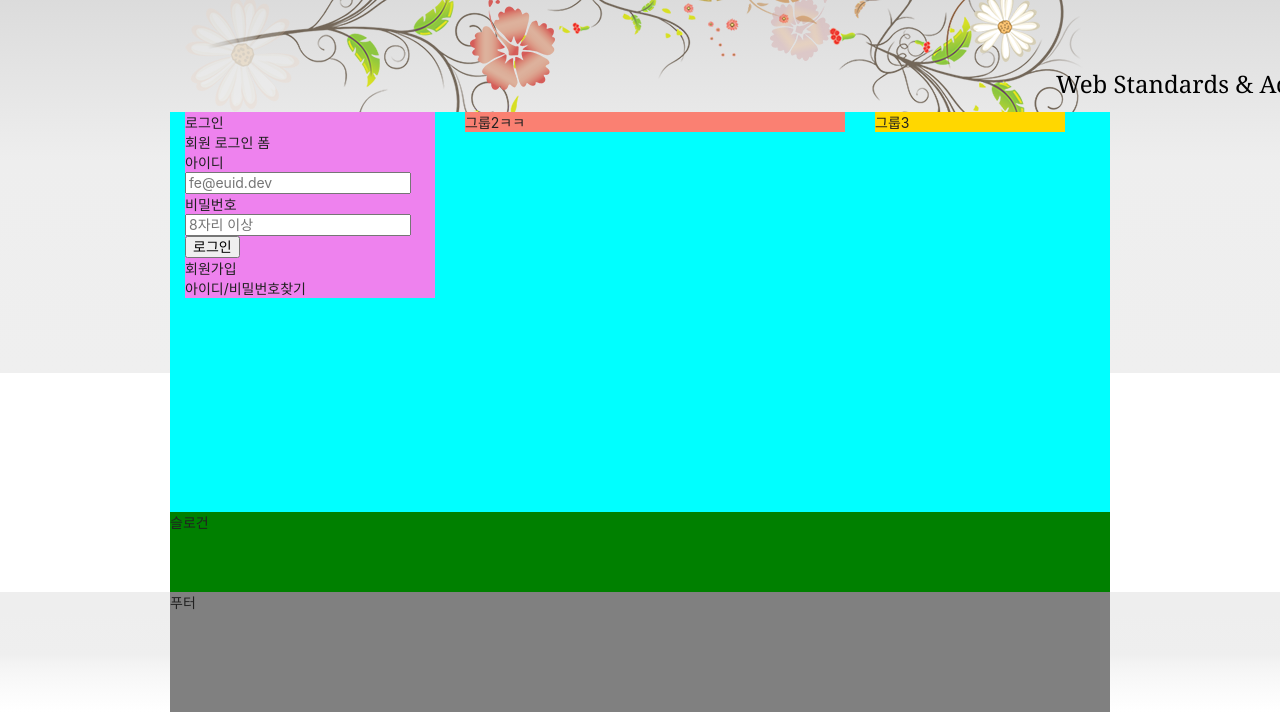
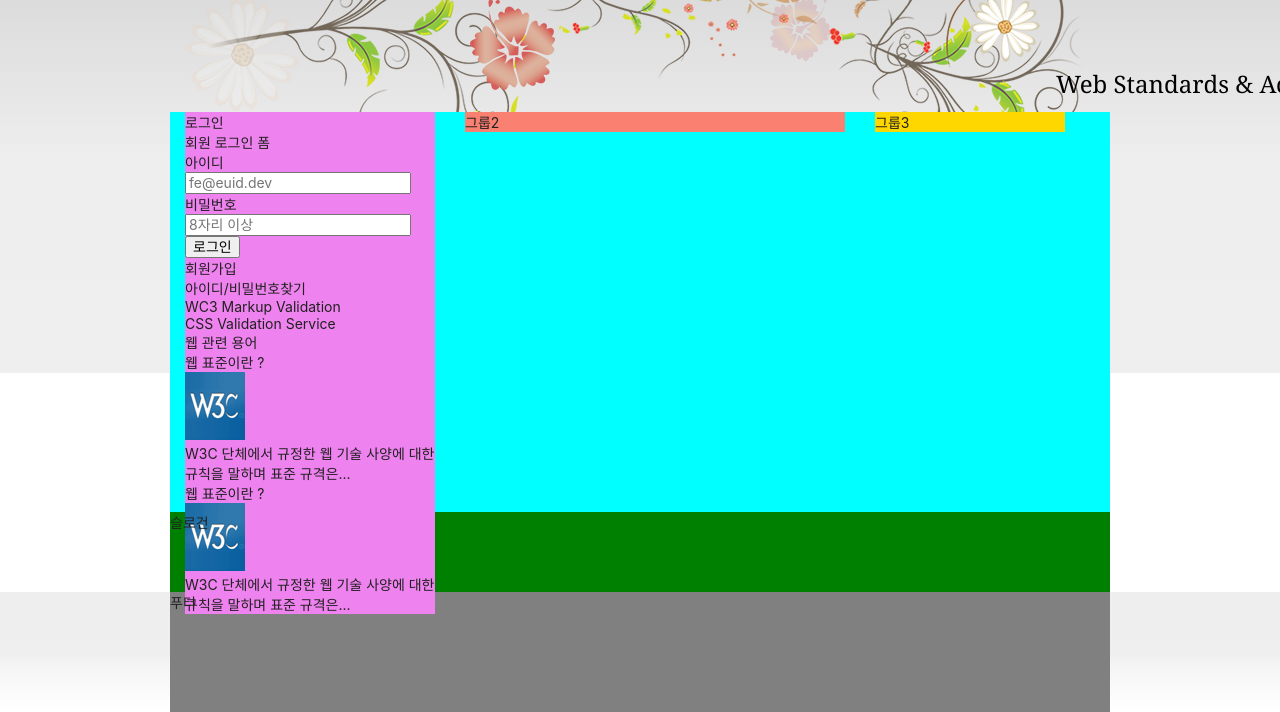
Before and after one commit to hamjongseok/HTML5, a plain HTML site: page index.html in a window 1280 px wide. Shown: the part 135-847 px from the top of the page. Drawn offline with Linux system fonts and the light colour scheme; a web font is replaced by a local one.

Commit message:
dl태그 활용

```diff
--- a/index.html
+++ b/index.html
@@ -24,6 +24,7 @@
           <img src="./assets//logo.png" alt="web cafe" />
         </a>
       </h1>
+      <!-- member영역 -->
       <ul class="member">
         <li><a href="/">홈</a></li>
         <li>
@@ -43,7 +44,7 @@
           ><a href="/">english</a>
         </li>
       </ul>
-      <!-- 로고 End -->
+      <!-- 메인 nav start -->
       <nav class="navigation">
         <h2 class="a11y-hidden">메인 메뉴</h2>
         <ul class="menu">
@@ -152,9 +153,7 @@
   </nav>
     </header>
     <div class="visual">
-			<div class="visual-text">
-				Web Standards &amp; Acessibility
-			</div>
+      <div class="visual-text">Web Standards &amp; Acessibility</div>
     </div>
     <main class="main">
       <div class="group group1">
@@ -165,11 +164,23 @@
               <legend>회원 로그인 폼</legend>
               <div class="user-email">
                 <label for="useremail">아이디</label>
-								<input type="email" id="useremail" name="useremail" placeholder="fe@euid.dev" required />
+                <input
+                  type="email"
+                  id="useremail"
+                  name="useremail"
+                  placeholder="fe@euid.dev"
+                  required
+                />
               </div>
               <div class="user-pwd">
                 <label for="userpwd">비밀번호</label>
-								<input type="password" id="userpwd" name="userPw" placeholder="8자리 이상" required/>
+                <input
+                  type="password"
+                  id="userpwd"
+                  name="userPw"
+                  placeholder="8자리 이상"
+                  required
+                />
               </div>
               <button type="submit" class="login-button">로그인</button>
             </fieldset>
@@ -179,8 +190,46 @@
             <li><a href="/">아이디/비밀번호찾기</a></li>
           </ul>
         </section>
+
+					<h2 class="a11y-hidden">
+						유효성검사 배너</h2>
+					<ul class="validation-list">
+						<li>
+							<a href="/" target="_blank" rel="noopener noreferrer" title="마크업 유효성검사 사이트로이동 (새창)">
+									WC3 Markup Validation
+							</a>
+						</li>
+						<li>
+							<a href="/" target="_blank" rel="noopener noreferrer" title="CSS 유효성검사 사이트로이동 (새창)">
+									CSS Validation Service
+							</a>
+						</li>
+					</ul>
+					<section class="term">
+						<h2 class="term-title">웹 관련 용어</h2>
+						<dl class="term-list">
+							<div>
+								<dt class="term-list-subject">웹 표준이란 ?</dt>
+								<dd class="term-list-thumbnail">
+									<img src="./assets/web_standards.gif" alt="W3C 로고" />
+								</dd>
+								<dd class="term-list-breif">
+									W3C 단체에서 규정한 웹 기술 사양에 대한 규칙을 말하며 표준 규격은...
+								</dd>
 							</div>
-      <div class="group group2">그룹2ㅋㅋ</div>
+							<div class="cross">
+								<dt class="term-list-subject">웹 표준이란 ?</dt>
+								<dd class="term-list-thumbnail">
+									<img src="./assets/web_standards.gif" alt="W3C 로고" />
+								</dd>
+								<dd class="term-list-breif">
+									W3C 단체에서 규정한 웹 기술 사양에 대한 규칙을 말하며 표준 규격은...
+								</dd>
+							</div>
+						</dl>
+					</section>
+      </div>
+      <div class="group group2">그룹2</div>
       <div class="group group3">그룹3</div>
     </main>
     <article class="slogan">슬로건</article>
```
Lines whose indentation alone changed are shown as unchanged.
